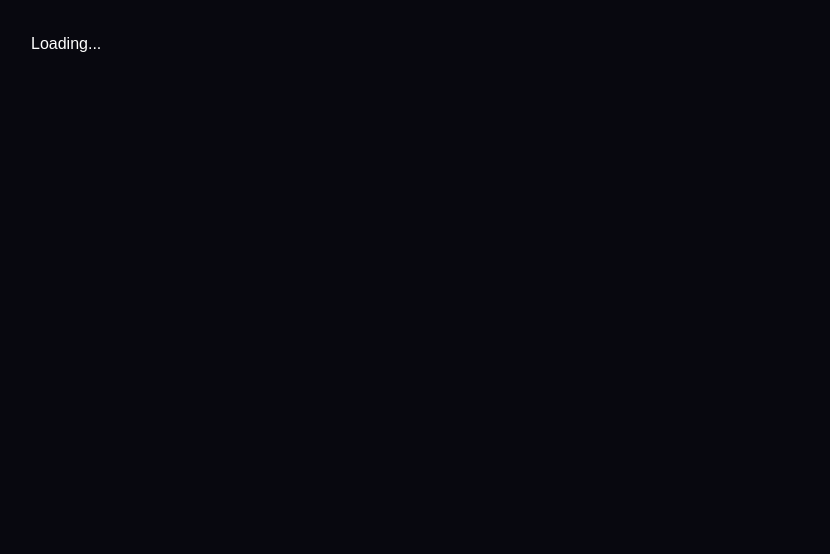
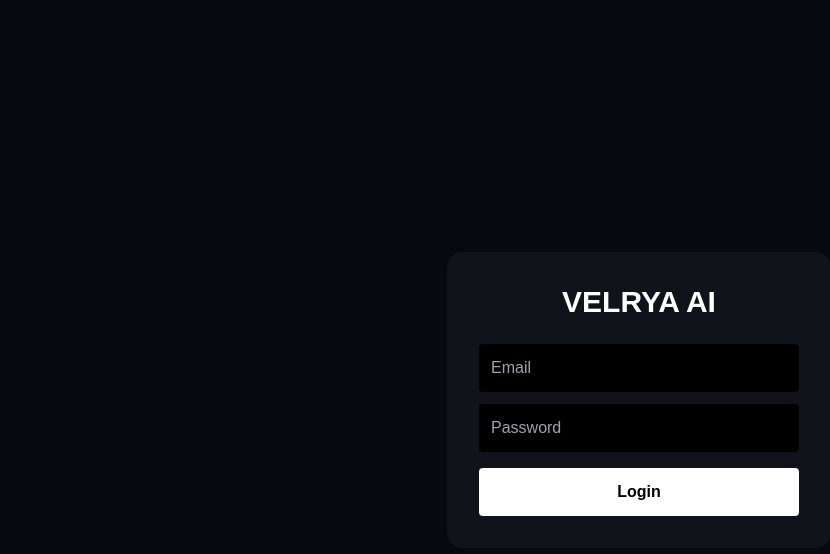
Before and after one commit to rji286132-commits/Velrya-Ai, a Next.js app: page /chat in a window 1280 px wide. Before the commit this address had no page. Shown: the top 554 px of the page, without its empty margins (1-831 px from the left). Built offline with nearby package versions, Linux system fonts and the light colour scheme; no server answers.

Commit message:
Update page.tsx

```diff
--- a/app/chat/page.tsx
+++ b/app/chat/page.tsx
@@ -1,37 +1,46 @@
 'use client';
-import { useEffect, useState } from 'react';
+import { useState } from 'react';
 import { useRouter } from 'next/navigation';
+import { createClient } from '@supabase/supabase-js';
 
-export default function Chat() {
+const supabase = createClient(
+  process.env.NEXT_PUBLIC_SUPABASE_URL!,
+  process.env.NEXT_PUBLIC_SUPABASE_ANON_KEY!
+);
+
+export default function Login() {
+  const [email, setEmail] = useState('');
+  const [password, setPassword] = useState('');
   const router = useRouter();
-  const [user, setUser] = useState<any>(null);
 
-  useEffect(() => {
-    const u = JSON.parse(localStorage.getItem('user') || '{}');
-    if (!u.email) {
-      router.push('/login');
+  const handleLogin = async () => {
+    if (!email || !password) {
+      alert('Email and password required');
+      return;
+    }
+    const { data, error } = await supabase.from('users').select('*').eq('email', email).eq('password', password).single();
+
+    if (error || !data) {
+      alert('Invalid email or password');
+      return;
+    }
+
+    localStorage.setItem('user', JSON.stringify(data));
+
+    if (data.role === 'super_admin') {
+      router.push('/admin');
     } else {
-      setUser(u);
+      router.push('/chat');
     }
-  }, [router]);
-
-  const logout = () => {
-    localStorage.removeItem('user');
-    router.push('/login');
   };
 
-  if (!user) return <div className="min-h-screen bg-[#08080f] text-white p-8">Loading...</div>;
-
   return (
-    <div className="min-h-screen bg-[#08080f] text-white p-8">
-      <div className="flex justify-between items-center">
-        <h1 className="text-3xl font-bold">Velrya AI - Chat</h1>
-        <button onClick={logout} className="bg-white text-black px-4 py-2 rounded">Logout</button>
-      </div>
-      <p className="mt-4 text-gray-400">Welcome {user.email} - Chat is working now!</p>
-
-      <div className="mt-8 border border-gray-700 rounded p-4">
-        <p>Yahan tumhara AI chat ka code ayega</p>
+    <div className="min-h-screen bg-[#08080f] flex items-center justify-center p-4">
+      <div className="bg-[#12121a] p-8 rounded-2xl w-full max-w-sm">
+        <h1 className="text-3xl font-bold text-white text-center mb-6">VELRYA AI</h1>
+        <input value={email} onChange={(e)=>setEmail(e.target.value)} placeholder="Email" className="w-full p-3 rounded bg-black text-white mb-3" />
+        <input value={password} onChange={(e)=>setPassword(e.target.value)} type="password" placeholder="Password" className="w-full p-3 rounded bg-black text-white mb-4" />
+        <button onClick={handleLogin} className="w-full bg-white text-black p-3 rounded font-bold">Login</button>
       </div>
     </div>
   );
```
